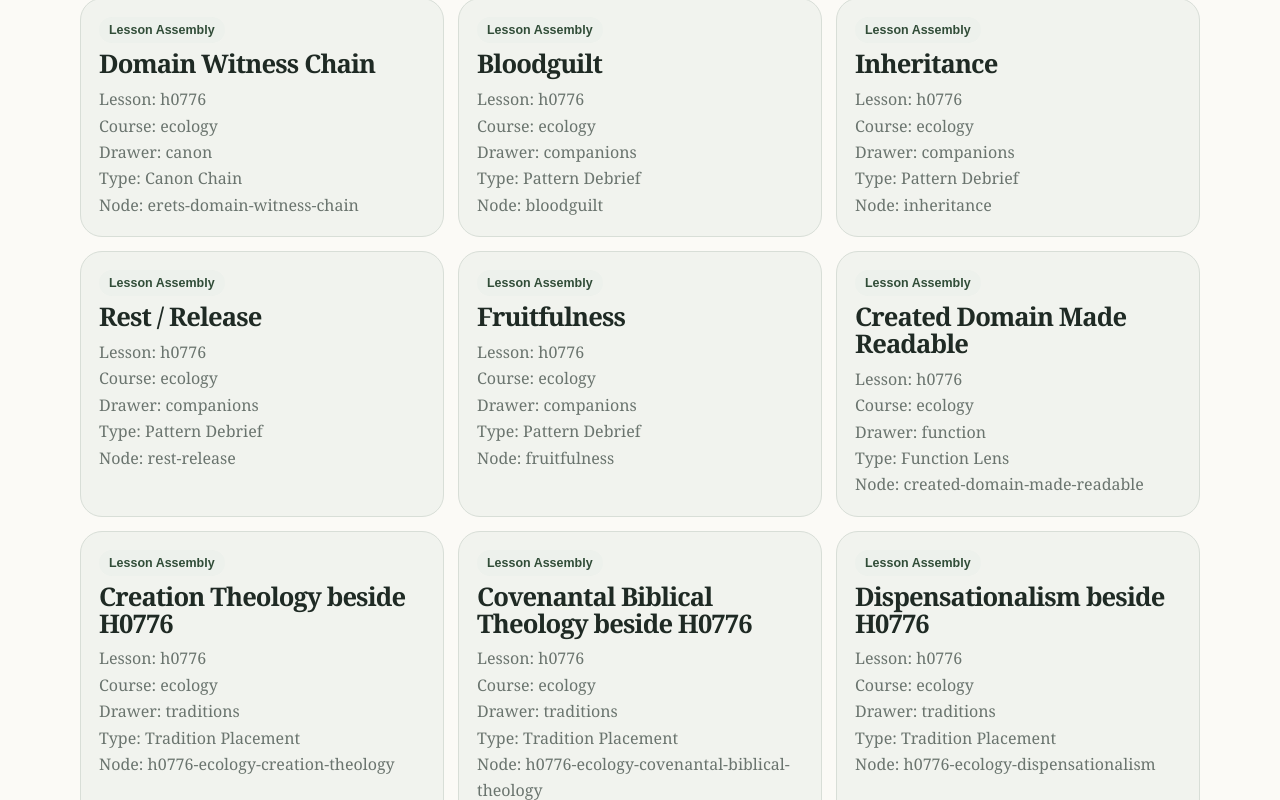
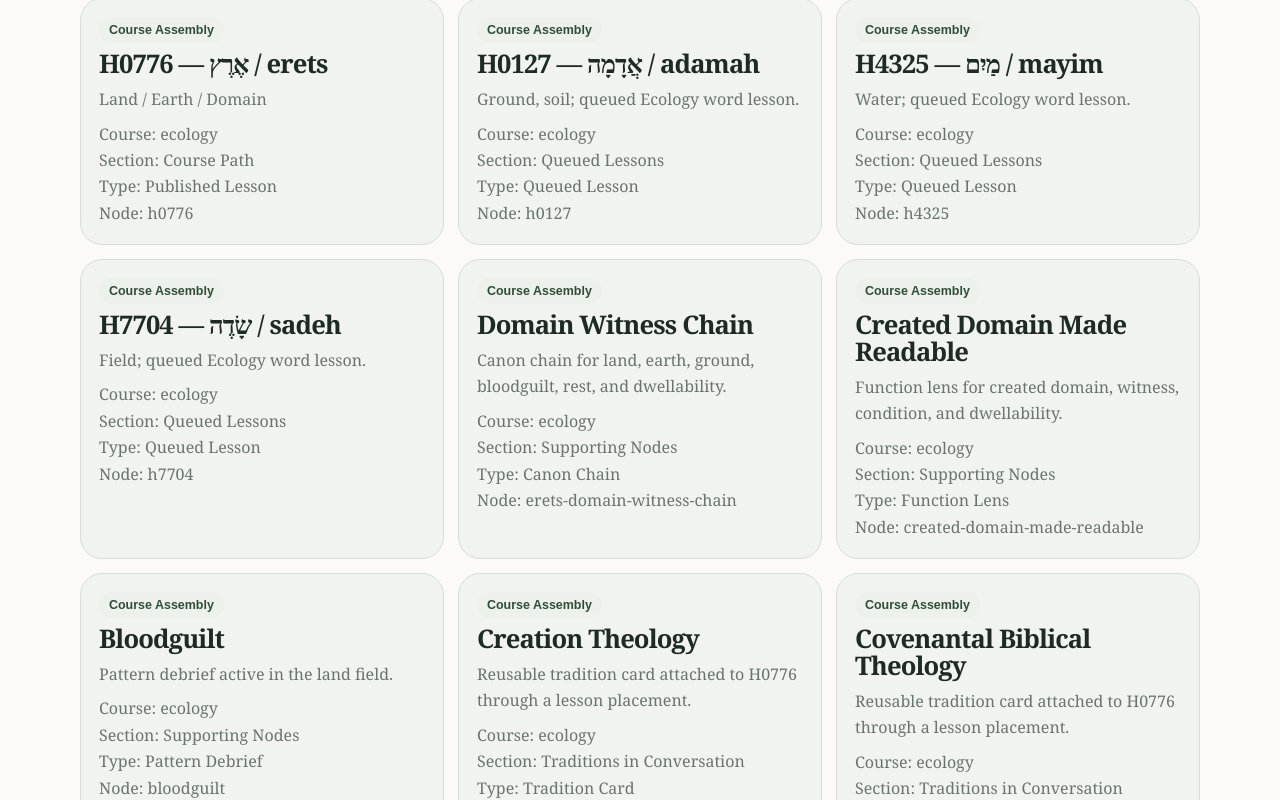
Before and after one commit to optical-lift/titus, a Next.js app: page /registry in a window 1280 px wide. Shown: the part 680-1480 px from the top of the page. Built offline with nearby package versions, Linux system fonts and the light colour scheme.

Commit message:
Add course assembly manifest

```diff
--- a/app/registry/page.tsx
+++ b/app/registry/page.tsx
@@ -1,7 +1,13 @@
 import Link from "next/link";
 import { canonChains } from "@/data/titus/canon-chains";
+import { courseAssemblies } from "@/data/titus/course-assemblies";
 import { getAssemblyIssues } from "@/lib/titus/assembly-validation";
 import { getAttachmentHref, getAttachmentTypeLabel } from "@/lib/titus/node-links";
+import {
+  getCourseAssemblyNodeHref,
+  getCourseAssemblySectionLabel,
+  getCourseAssemblyTypeLabel,
+} from "@/lib/titus/course-node-links";
 import { functionLenses } from "@/data/titus/function-lenses";
 import { lessonAssemblies } from "@/data/titus/lesson-assemblies";
 import { lessons } from "@/data/titus/lessons";
@@ -51,6 +57,50 @@ export default function RegistryPage() {
             </ul>
           ) : null}
         </article>
+      </section>
+
+
+      <section className="registry-section">
+        <div className="kicker">Course Assemblies</div>
+        <div className="registry-grid">
+          {courseAssemblies.map((node) => {
+            const href = getCourseAssemblyNodeHref(node);
+
+            const inner = (
+              <>
+                <span className="status">Course Assembly</span>
+                <h2>{node.label}</h2>
+                <p>{node.summary}</p>
+                <p>
+                  Course: {node.courseSlug}
+                  <br />
+                  Section: {getCourseAssemblySectionLabel(node.section)}
+                  <br />
+                  Type: {getCourseAssemblyTypeLabel(node.type)}
+                  <br />
+                  Node: {node.nodeSlug}
+                </p>
+              </>
+            );
+
+            return href ? (
+              <Link
+                className="registry-card placement-registry-card"
+                href={href}
+                key={`${node.courseSlug}-${node.section}-${node.type}-${node.nodeSlug}`}
+              >
+                {inner}
+              </Link>
+            ) : (
+              <article
+                className="registry-card placement-registry-card"
+                key={`${node.courseSlug}-${node.section}-${node.type}-${node.nodeSlug}`}
+              >
+                {inner}
+              </article>
+            );
+          })}
+        </div>
       </section>
 
       <section className="registry-section">
--- /dev/null
+++ b/data/titus/course-assemblies.ts
@@ -0,0 +1,129 @@
+export type CourseAssemblyNodeType =
+  | "published_lesson"
+  | "queued_lesson"
+  | "canon_chain"
+  | "function_lens"
+  | "pattern_debrief"
+  | "tradition_card";
+
+export type CourseAssemblySection =
+  | "course_path"
+  | "supporting_nodes"
+  | "traditions_in_conversation"
+  | "queued_lessons";
+
+export type CourseAssemblyNode = {
+  courseSlug: string;
+  section: CourseAssemblySection;
+  type: CourseAssemblyNodeType;
+  nodeSlug: string;
+  label: string;
+  summary: string;
+  sortOrder: number;
+};
+
+export const courseAssemblies: CourseAssemblyNode[] = [
+  {
+    courseSlug: "ecology",
+    section: "course_path",
+    type: "published_lesson",
+    nodeSlug: "h0776",
+    label: "H0776 — אֶרֶץ / erets",
+    summary: "Land / Earth / Domain",
+    sortOrder: 10,
+  },
+  {
+    courseSlug: "ecology",
+    section: "queued_lessons",
+    type: "queued_lesson",
+    nodeSlug: "h0127",
+    label: "H0127 — אֲדָמָה / adamah",
+    summary: "Ground, soil; queued Ecology word lesson.",
+    sortOrder: 20,
+  },
+  {
+    courseSlug: "ecology",
+    section: "queued_lessons",
+    type: "queued_lesson",
+    nodeSlug: "h4325",
+    label: "H4325 — מַיִם / mayim",
+    summary: "Water; queued Ecology word lesson.",
+    sortOrder: 30,
+  },
+  {
+    courseSlug: "ecology",
+    section: "queued_lessons",
+    type: "queued_lesson",
+    nodeSlug: "h7704",
+    label: "H7704 — שָׂדֶה / sadeh",
+    summary: "Field; queued Ecology word lesson.",
+    sortOrder: 40,
+  },
+  {
+    courseSlug: "ecology",
+    section: "supporting_nodes",
+    type: "canon_chain",
+    nodeSlug: "erets-domain-witness-chain",
+    label: "Domain Witness Chain",
+    summary: "Canon chain for land, earth, ground, bloodguilt, rest, and dwellability.",
+    sortOrder: 50,
+  },
+  {
+    courseSlug: "ecology",
+    section: "supporting_nodes",
+    type: "function_lens",
+    nodeSlug: "created-domain-made-readable",
+    label: "Created Domain Made Readable",
+    summary: "Function lens for created domain, witness, condition, and dwellability.",
+    sortOrder: 60,
+  },
+  {
+    courseSlug: "ecology",
+    section: "supporting_nodes",
+    type: "pattern_debrief",
+    nodeSlug: "bloodguilt",
+    label: "Bloodguilt",
+    summary: "Pattern debrief active in the land field.",
+    sortOrder: 70,
+  },
+  {
+    courseSlug: "ecology",
+    section: "traditions_in_conversation",
+    type: "tradition_card",
+    nodeSlug: "creation-theology",
+    label: "Creation Theology",
+    summary: "Reusable tradition card attached to H0776 through a lesson placement.",
+    sortOrder: 80,
+  },
+  {
+    courseSlug: "ecology",
+    section: "traditions_in_conversation",
+    type: "tradition_card",
+    nodeSlug: "covenantal-biblical-theology",
+    label: "Covenantal Biblical Theology",
+    summary: "Reusable tradition card attached to H0776 through a lesson placement.",
+    sortOrder: 90,
+  },
+  {
+    courseSlug: "ecology",
+    section: "traditions_in_conversation",
+    type: "tradition_card",
+    nodeSlug: "dispensationalism",
+    label: "Dispensationalism",
+    summary: "Reusable tradition card attached to H0776 through a lesson placement.",
+    sortOrder: 100,
+  },
+];
+
+export function getCourseAssembly(courseSlug: string) {
+  return courseAssemblies
+    .filter((node) => node.courseSlug === courseSlug)
+    .sort((a, b) => a.sortOrder - b.sortOrder);
+}
+
+export function getCourseAssemblyBySection(
+  courseSlug: string,
+  section: CourseAssemblySection
+) {
+  return getCourseAssembly(courseSlug).filter((node) => node.section === section);
+}
--- /dev/null
+++ b/lib/titus/course-node-links.ts
@@ -0,0 +1,48 @@
+import type { CourseAssemblyNode } from "@/data/titus/course-assemblies";
+
+export function getCourseAssemblyNodeHref(node: CourseAssemblyNode) {
+  switch (node.type) {
+    case "published_lesson":
+      return `/lessons/${node.nodeSlug}`;
+    case "canon_chain":
+      return `/chains/${node.nodeSlug}`;
+    case "function_lens":
+      return `/lenses/${node.nodeSlug}`;
+    case "pattern_debrief":
+      return `/patterns/${node.nodeSlug}`;
+    case "tradition_card":
+      return `/traditions/${node.nodeSlug}`;
+    case "queued_lesson":
+      return undefined;
+  }
+}
+
+export function getCourseAssemblySectionLabel(section: CourseAssemblyNode["section"]) {
+  switch (section) {
+    case "course_path":
+      return "Course Path";
+    case "supporting_nodes":
+      return "Supporting Nodes";
+    case "traditions_in_conversation":
+      return "Traditions in Conversation";
+    case "queued_lessons":
+      return "Queued Lessons";
+  }
+}
+
+export function getCourseAssemblyTypeLabel(type: CourseAssemblyNode["type"]) {
+  switch (type) {
+    case "published_lesson":
+      return "Published Lesson";
+    case "queued_lesson":
+      return "Queued Lesson";
+    case "canon_chain":
+      return "Canon Chain";
+    case "function_lens":
+      return "Function Lens";
+    case "pattern_debrief":
+      return "Pattern Debrief";
+    case "tradition_card":
+      return "Tradition Card";
+  }
+}
```
